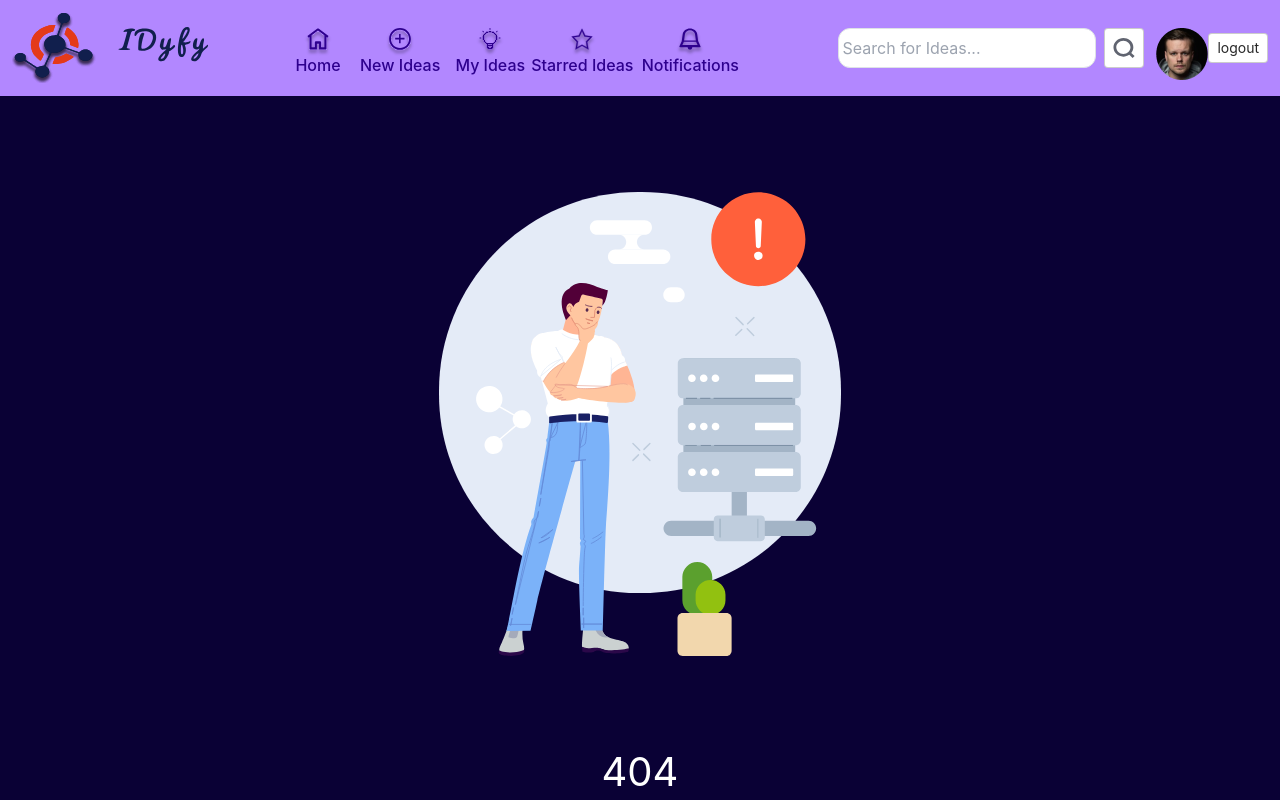
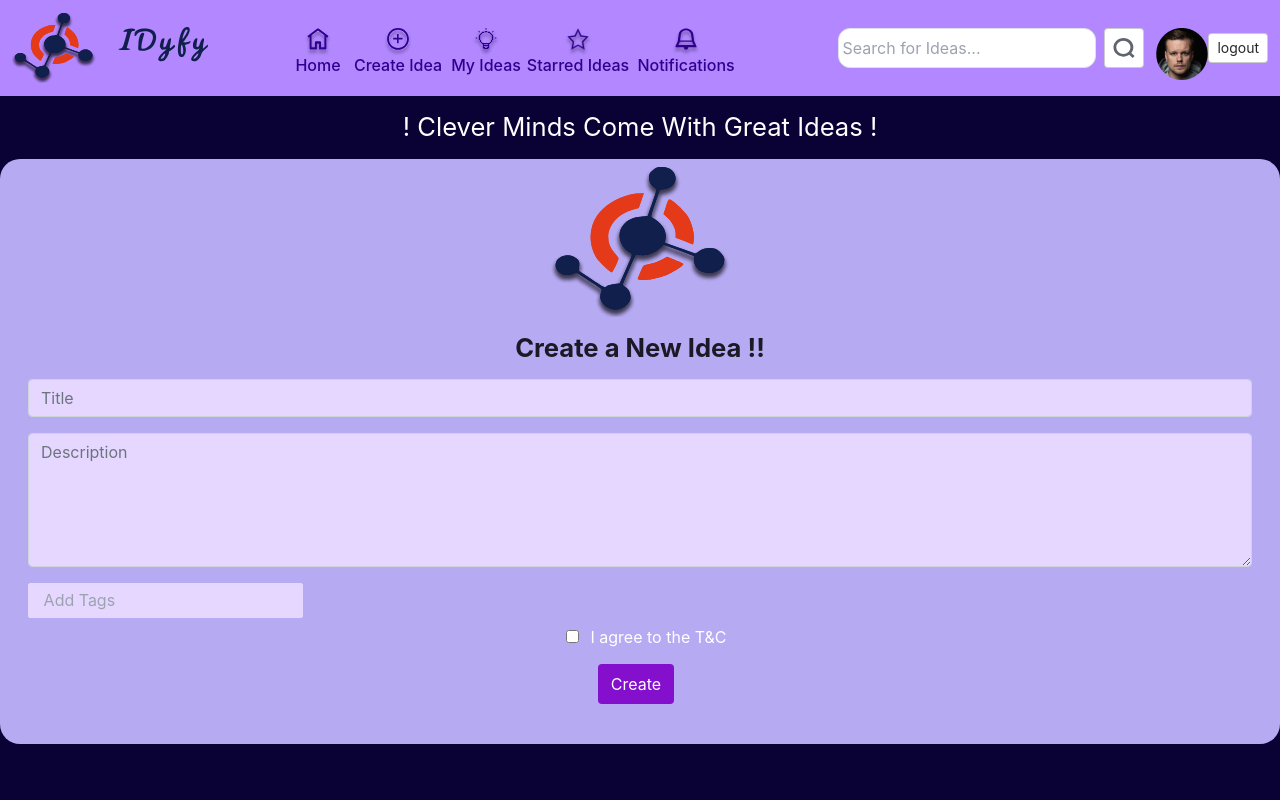
Before and after one commit to srinivass2000/IDyfy, a React (Create React App) app in the folder client/: page /createIdea in a window 1280 px wide. Before the commit this address had no page. Shown: the top 800 px of the page. Built offline with nearby package versions, Linux system fonts and the light colour scheme; sample sign-in values are in the browser's storage.

Commit message:
create idea with tags input

```diff
--- a/client/package.json
+++ b/client/package.json
@@ -8,6 +8,7 @@
     "@mui/icons-material": "^5.2.5",
     "@mui/lab": "^5.0.0-alpha.64",
     "@mui/material": "^5.2.8",
+    "@mui/system": "^5.3.0",
     "@testing-library/jest-dom": "^5.11.4",
     "@testing-library/react": "^11.1.0",
     "@testing-library/user-event": "^12.1.10",
--- a/client/src/App.js
+++ b/client/src/App.js
@@ -17,6 +17,7 @@ import Error from "./components/error/error";
 import VerifyEmail from "./components/verifyemail/verify";
 import Protectedroute from "./components/protectedroutes";
 import ResetPassword from "./components/verifyemail/resetpassword";
+import CreateIdea from "./components/NewIdeas/createIdea";
 function App() {
   return (
     <div className="App">
@@ -38,7 +39,8 @@ function App() {
           <Protectedroute path="/starred" exact component={Starred_ideas} />
           <Protectedroute path="/profile" exact component={Profile} />
           <Protectedroute path="/myideas" exact component={MyIdeas} />
-          <Protectedroute path="/idea/:id" exact component={Idea} />
+          <Protectedroute path="/createIdea" exact component={CreateIdea} />
+          <Protectedroute path="/idea" exact component={Idea} />
           <Protectedroute path="/feature" exact component={Feature} />
           <Protectedroute path="/graph" exact component={Graph} />
           <Route path="/email/verify/:id" exact component={VerifyEmail} />
--- a/client/src/components/Idea/idea.js
+++ b/client/src/components/Idea/idea.js
@@ -3,6 +3,8 @@ import back from "../../assets/svg/backidea.svg";
 import contri from "../../assets/svg/contributor_icon.svg";
 import Like from "../../assets/icon/heart.svg";
 import Chat from "../../assets/icon/chat.svg";
+import InputTag from "../NewIdeas/tags";
+
 
 const Idea = () => {
   return (
@@ -146,6 +148,9 @@ const Idea = () => {
             </button>
           </div>
         </div>
+        <div>
+          <InputTag/>
+        </div>
       </div>
     </div>
   );
--- a/client/src/components/Navbar/navbar.js
+++ b/client/src/components/Navbar/navbar.js
@@ -1,5 +1,6 @@
 import React, { useEffect, useState } from "react";
 import Idyfy_logo from "../../assets/svg/nav.svg";
+import new_idea from "../../assets/icons/new_idea.svg";
 import search from "../../assets/icons/search.svg";
 import home from "../../assets/icons/home.svg";
 import list from "../../assets/icon/list.png";
@@ -9,7 +10,6 @@ import notifications from "../../assets/icons/notifications.svg";
 import profile from "../../assets/images/dummy_profile.png";
 import "../Navbar/navbar.css";
 import { Link, useLocation } from "react-router-dom";
-import Newidea from "../NewIdeas/newideas";
 import AuthService from "../../services/authservices";
 import { useHistory } from "react-router-dom";
 import { ToastContainer } from "react-toastify";
@@ -73,7 +73,14 @@ const Navbar = () => {
                   </Link>
                 </li>
                 <li className="nav-item">
-                  <Newidea />
+                  <Link className="links" to="/createIdea">
+                    <div className="flex justify-center  pt-2 pr-6 pl-6 mr-3 ml-3">
+                      <img src={new_idea} alt="Create Idea" />
+                    </div>
+                    <div>
+                      <h6>Create Idea</h6>
+                    </div>
+                  </Link>
                 </li>
                 <li className="nav-item">
                   <Link className="links" to="/myideas">
--- /dev/null
+++ b/client/src/components/NewIdeas/createIdea.js
@@ -0,0 +1,77 @@
+import React from "react";
+import Idyfy_logo from "../../assets/svg/Idyfy_logo.svg";
+import "../Auth/auth.css";
+import Footer from "../Footer/footer";
+import InputTag from "./tags";
+
+const CreateIdea = ()=>{
+
+    return(
+        <div >
+            <h1 className="mb-3 mt-3" style={{color:"white", fontSize:"1.6rem"}}>! Clever Minds Come With Great Ideas !</h1>
+            <div className="relative m-auto container" style={{backgroundColor: "#b6aaf3",borderRadius:"20px"}}>
+                <div className="row z-10">
+                    <img
+                    src={Idyfy_logo}
+                    style={{ height: "150px" }}
+                    alt="IDYFY"
+                    className="mt-2"
+                    />
+                    <form>
+
+                    <div className="flex justify-center">
+                        <h1 className="mt-3" style={{fontSize:"1.6rem",fontWeight:"bold"}}>Create a New Idea !!</h1>
+                    </div>
+                    <div className="flex justify-center mt-3 mx-3">
+                        <input
+                        type="text"
+                        name="title"
+                        //onChange={}
+                        className="form-control form_box"
+                        placeholder="Title"
+                        />
+                    </div>
+                    <div className="flex justify-center mt-3 mx-3">
+                        <textarea
+                        rows="5"
+                        cols="60"
+                        name="description"
+                        //onChange={}
+                        className="form-control form_box"
+                        placeholder="Description"
+                        ></textarea>
+                    </div>
+
+                    <div className="flex justify-start mt-3 mx-3">
+                        <InputTag/>
+                    </div>
+
+                    <div className="ml-3 mt-2 mb-3 custom-control custom-checkbox">
+                        <input
+                        type="checkbox"
+                        className="custom-control-input"
+                        id="tandc"
+                        />
+                        <label
+                        className="pl-3 custom-control-label text-white"
+                        htmlFor="tandc"
+                        >
+                        I agree to the{" "}
+                        <a href="/" className="link">
+                            T&C
+                        </a>
+                        </label>
+                    </div>
+                    <div className="flex justify-center">
+                        <button className="mr-2 h-10 mb-10 btn button" >Create</button>
+                    </div>
+                    </form>
+                </div>
+
+            </div>
+            <Footer/>
+        </div>
+    );
+}
+
+export default CreateIdea;
--- a/client/src/components/NewIdeas/newideas.js
+++ b/client/src/components/NewIdeas/newideas.js
@@ -1,32 +1,44 @@
-import React, { useState } from "react";
+import React, { useState, useRef } from "react";
 import Modal from "react-modal";
 import "../Auth/auth.css";
 import Idyfy_logo from "../../assets/svg/Idyfy_logo.svg";
 import Stones from "../../assets/svg/stones1.svg";
 import new_idea from "../../assets/icons/new_idea.svg";
 import { isMobile } from "react-device-detect";
+import "../NewIdeas/newidea.css";
+import InputTag from "./tags";
+
 const New_idea = () => {
   const initialState = {
-    username: "",
-    email: "",
-    password: "",
-    confirmpassword: "",
+    title: "",
+    description: "",
   };
+
+  //const [tags, setTags] = useState(['tags','input'])
   const [formdata, setFormData] = useState(initialState);
-  const handleSubmit = async (e, id) => {
+
+  const handleSubmit = (e) => {
     e.preventDefault();
     //api put
     try {
-      //   await axios.put(`http://localhost:5000/helpereditorder/${id}`, formdata);
+      console.log(formdata);
+      //console.log(tags);
     } catch (e) {
       console.log(e);
     }
+    //closeModal();
+    setFormData(initialState);
+  };
+
+  const close = ()=>{
     closeModal();
     setFormData(initialState);
-  };
+  }
+
   const handleChange = (e) => {
     setFormData({ ...formdata, [e.target.name]: e.target.value });
   };
+
   //   let subtitle;
   let customStyles;
   if (isMobile) {
@@ -70,6 +82,8 @@ const New_idea = () => {
   }
   //modal ends
 
+
+
   return (
     <div>
       <div className="flex-auto flex flex-col ml-3 mr-3">
@@ -96,9 +110,10 @@ const New_idea = () => {
             <img
               src={Idyfy_logo}
               style={{ height: "150px" }}
-              alt="IDYFY "
+              alt="IDYFY"
               className="mt-2"
             />
+            <form>
             <div>
               <div className="flex justify-center">
                 <h1 className="mt-2 ">Create a new Idea !!</h1>
@@ -106,8 +121,11 @@ const New_idea = () => {
               <div className="flex justify-center mt-3 mx-3">
                 <input
                   type="text"
+                  name="title"
+                  onChange={handleChange}
                   className="form-control form_box"
                   placeholder="Title"
+                  required
                 />
               </div>
               <div className="flex justify-center mt-3 mx-3">
@@ -115,20 +133,26 @@ const New_idea = () => {
                   rows="5"
                   cols="60"
                   name="description"
+                  onChange={handleChange}
                   className="form-control form_box"
-                  placeholder="Abstract"
+                  placeholder="Description"
+                  required
                 ></textarea>
+              </div>
+
+              <div className="flex justify-center mt-3 mx-3">
+                <InputTag />
               </div>
 
               <div className="ml-3 mt-2 mb-3 custom-control custom-checkbox">
                 <input
                   type="checkbox"
                   className="custom-control-input"
-                  id="rememberme"
+                  id="tandc"
                 />
                 <label
                   className="custom-control-label text-white"
-                  htmlFor="rememberme"
+                  htmlFor="tandc"
                 >
                   I agree to the{" "}
                   <a href="/" className="link">
@@ -137,15 +161,16 @@ const New_idea = () => {
                 </label>
               </div>
               <div className="flex justify-center">
-                <button className="mr-2 h-10 mb-10 btn button">Create</button>
+                <p className="mr-2 h-10 mb-10 btn button" onClick={handleSubmit}>Create</p>
                 <button
                   className="ml-2 h-10 w-30 mb-40 btn button2"
-                  onClick={closeModal}
+                  onClick={close}
                 >
                   Cancel
                 </button>
               </div>
             </div>
+            </form>
           </div>
           <div className="row absolute bottom-0 left-0 right-0">
             <img src={Stones} alt="Stone Art" />
--- /dev/null
+++ b/client/src/components/NewIdeas/tags.css
@@ -0,0 +1,61 @@
+.input-tag {
+    background: #E5D7FF;
+    border: 1px solid #E5D7FF;
+    border-radius: 2px;
+    display: flex;
+    flex-wrap: wrap;
+    padding: 5px 5px 0;
+  }
+
+  .input-tag input {
+    border: none;
+    background-color: #E5D7FF;
+    width: 100%;
+  }
+
+  .input-tag__tags {
+    display: inline-flex;
+    flex-wrap: wrap;
+    margin: 0;
+    padding: 0;
+    width: 100%;
+  }
+
+  .input-tag__tags li {
+    align-items: center;
+    background: #C7A8FF;
+    border-radius: 2px;
+    color: black;
+    display: flex;
+    font-weight: 500;
+    list-style: none;
+    margin-bottom: 5px;
+    margin-right: 5px;
+    padding: 5px 10px;
+  }
+
+  .input-tag__tags li button {
+    align-items: center;
+    appearance: none;
+    background: #333333;
+    border: none;
+    border-radius: 50%;
+    color: #C7A8FF;
+    cursor: pointer;
+    display: inline-flex;
+    font-size: 12px;
+    height: 15px;
+    justify-content: center;
+    line-height: 0;
+    margin-left: 8px;
+    padding: 0;
+    transform: rotate(45deg);
+    width: 15px;
+  }
+
+  .input-tag__tags li.input-tag__tags__input {
+    background-color: #E5D7FF;
+    flex-grow: 1;
+    padding: 0;
+    padding-left: 0.6rem;
+  }
--- /dev/null
+++ b/client/src/components/NewIdeas/tags.js
@@ -0,0 +1,52 @@
+import React from "react";
+import "../NewIdeas/tags.css";
+
+class InputTag extends React.Component {
+    constructor() {
+      super();
+
+      this.state = {
+        tags: []
+      };
+    }
+
+    removeTag = (i) => {
+      const newTags = [ ...this.state.tags ];
+      newTags.splice(i, 1);
+      this.setState({ tags: newTags });
+    }
+
+    inputKeyDown = (e) => {
+      const val = e.target.value;
+      if (e.key === 'Enter' && val) {
+        if (this.state.tags.find(tag => tag.toLowerCase() === val.toLowerCase())) {
+          return;
+        }
+        this.setState({ tags: [...this.state.tags, val]});
+        this.tagInput.value = null;
+      } else if (e.key === 'Backspace' && !val) {
+        this.removeTag(this.state.tags.length - 1);
+      }
+    }
+
+    render() {
+      const { tags } = this.state;
+
+      return (
+        <div className="input-tag form_box">
+          <ul className="input-tag__tags">
+            { tags.map((tag, i) => (
+              <li key={tag}>
+                {tag}
+                <button type="button" onClick={() => { this.removeTag(i); }}>+</button>
+              </li>
+            ))}
+            {console.log(tags)}
+            <li className="input-tag__tags__input"><input required placeholder="Add Tags" type="text" onKeyDown={this.inputKeyDown} ref={c => { this.tagInput = c; }} /></li>
+          </ul>
+        </div>
+      );
+    }
+  }
+
+  export default InputTag;
```
Also changed, not shown: 1 other file (tests, documents, lock files or other folders).
